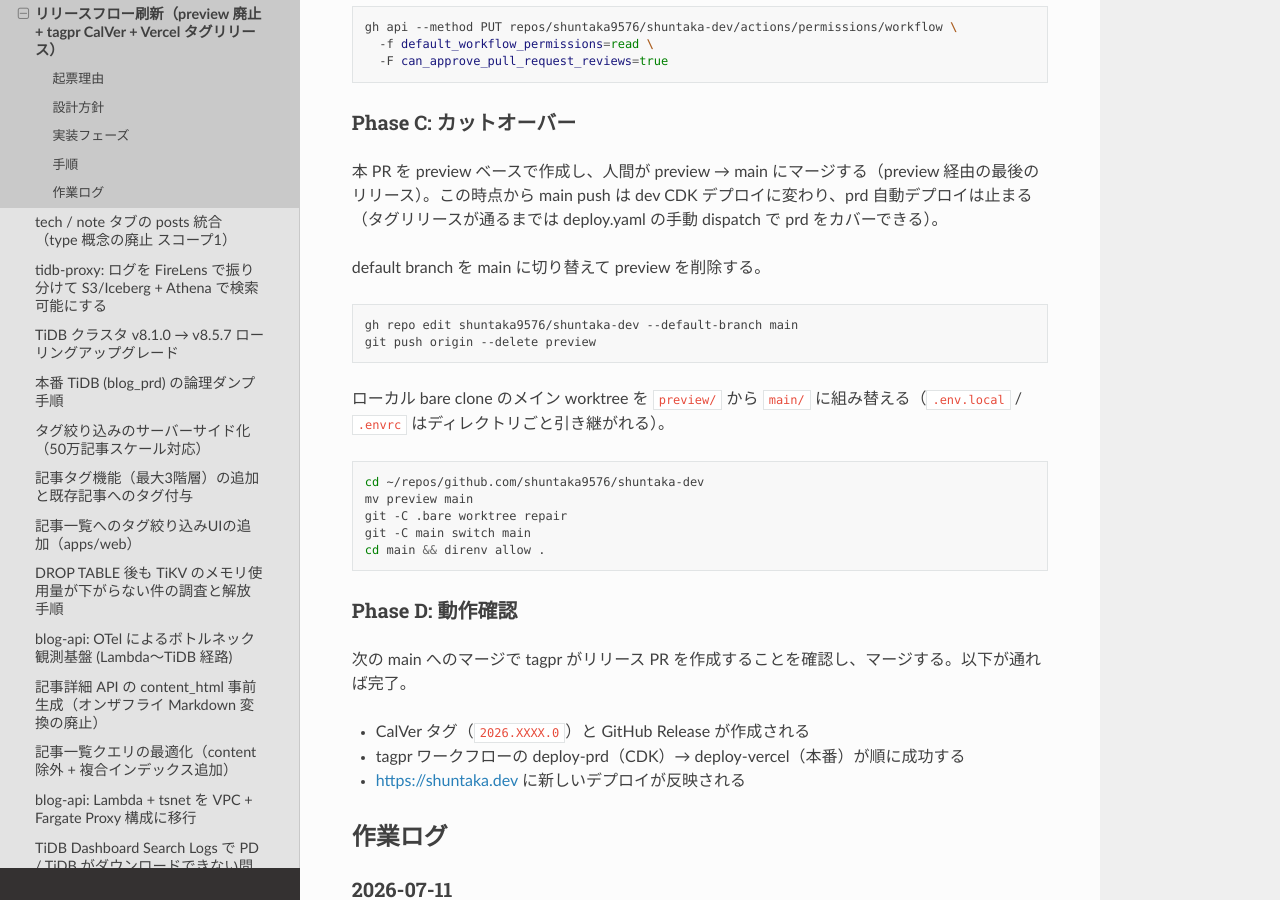
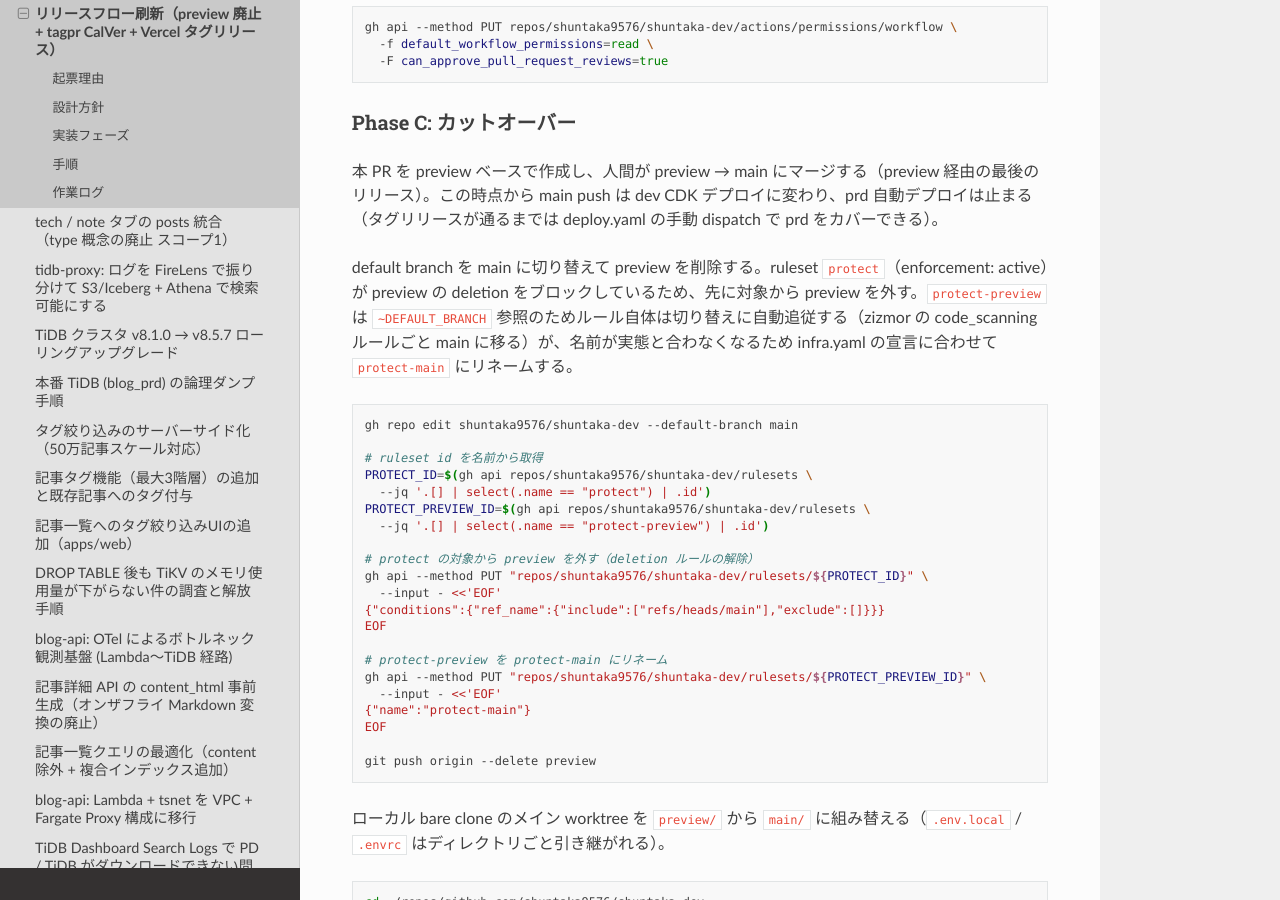
Before and after one commit to shuntaka9576/shuntaka-dev, a Sphinx documentation site: the page built from docs/source/98_tasks/2026-07-11-release-flow-tagpr-calver/index.md, in a window 1280 px wide and 900 px high, scrolled down 1713 px. Built offline with Sphinx 7.4.7 and the Read the Docs theme 3.1.0, drawn with Linux system fonts in a browser that asks for light colours; some of the changed text lies outside the part shown.

Commit message:
docs: カットオーバー手順に ruleset 変更を追記し protect の enforcement 宣言を実態に同期

````diff
--- a/docs/source/98_tasks/2026-07-11-release-flow-tagpr-calver/index.md
+++ b/docs/source/98_tasks/2026-07-11-release-flow-tagpr-calver/index.md
@@ -57,10 +57,29 @@ gh api --method PUT repos/shuntaka9576/shuntaka-dev/actions/permissions/workflow
 
 本 PR を preview ベースで作成し、人間が preview → main にマージする（preview 経由の最後のリリース）。この時点から main push は dev CDK デプロイに変わり、prd 自動デプロイは止まる（タグリリースが通るまでは deploy.yaml の手動 dispatch で prd をカバーできる）。
 
-default branch を main に切り替えて preview を削除する。
+default branch を main に切り替えて preview を削除する。ruleset `protect`（enforcement: active）が preview の deletion をブロックしているため、先に対象から preview を外す。`protect-preview` は `~DEFAULT_BRANCH` 参照のためルール自体は切り替えに自動追従する（zizmor の code_scanning ルールごと main に移る）が、名前が実態と合わなくなるため infra.yaml の宣言に合わせて `protect-main` にリネームする。
 
 ```bash
 gh repo edit shuntaka9576/shuntaka-dev --default-branch main
+
+# ruleset id を名前から取得
+PROTECT_ID=$(gh api repos/shuntaka9576/shuntaka-dev/rulesets \
+  --jq '.[] | select(.name == "protect") | .id')
+PROTECT_PREVIEW_ID=$(gh api repos/shuntaka9576/shuntaka-dev/rulesets \
+  --jq '.[] | select(.name == "protect-preview") | .id')
+
+# protect の対象から preview を外す（deletion ルールの解除）
+gh api --method PUT "repos/shuntaka9576/shuntaka-dev/rulesets/${PROTECT_ID}" \
+  --input - <<'EOF'
+{"conditions":{"ref_name":{"include":["refs/heads/main"],"exclude":[]}}}
+EOF
+
+# protect-preview を protect-main にリネーム
+gh api --method PUT "repos/shuntaka9576/shuntaka-dev/rulesets/${PROTECT_PREVIEW_ID}" \
+  --input - <<'EOF'
+{"name":"protect-main"}
+EOF
+
 git push origin --delete preview
 ```
 
@@ -92,3 +111,5 @@ cd main && direnv allow .
 - `.github/release.yaml`（tagpr ラベルの changelog 除外）と `apps/web/.gitignore` の `.vercel` は既存のため変更なし
 - Vercel CLI（`vercel`）を apps/web の devDependency に追加し lockfile 管理に変更（`bunx vercel` が CI 実行時に latest を解決する非再現性を排除）。renovate の即時更新対象にも `vercel` を追加
 - Phase B: Actions ワークフロー権限を gh api で変更し、`can_approve_pull_request_reviews: true`（`default_workflow_permissions: read` は維持）を確認
+- live ruleset を調査。`protect` は manifest 宣言（disabled）と異なり active、`protect-preview` には手動追加の code_scanning（zizmor）ルールがあり直接 push をブロックする。preview 削除前に `protect` の対象から preview を外す手順を Phase C に追記し、infra.yaml の `protect` enforcement を active に同期
+- Songmu/tagpr の SHA ピンを v1 タグの annotated tag オブジェクト SHA で書いていたため zizmor の ref-version-mismatch が発生。v1.20.0 のコミット SHA（e84001b）に修正
````
Also changed, not shown: cspell.json (+4 -3 lines), 1 other file.
